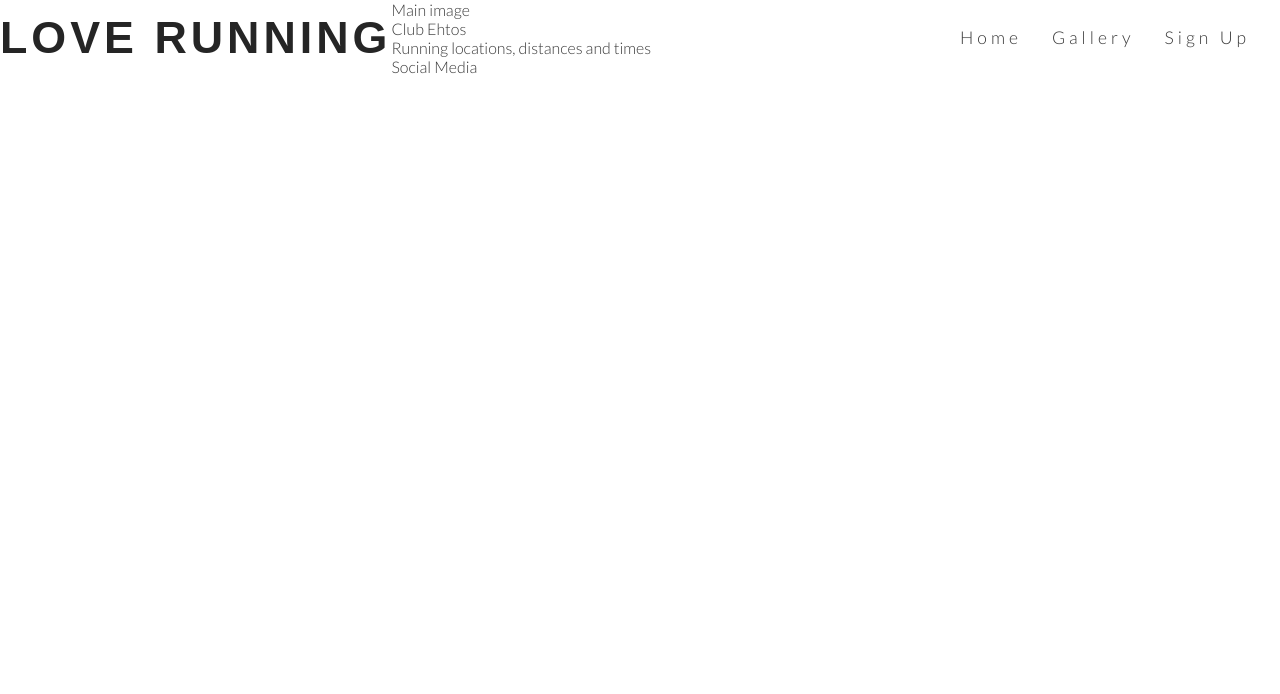
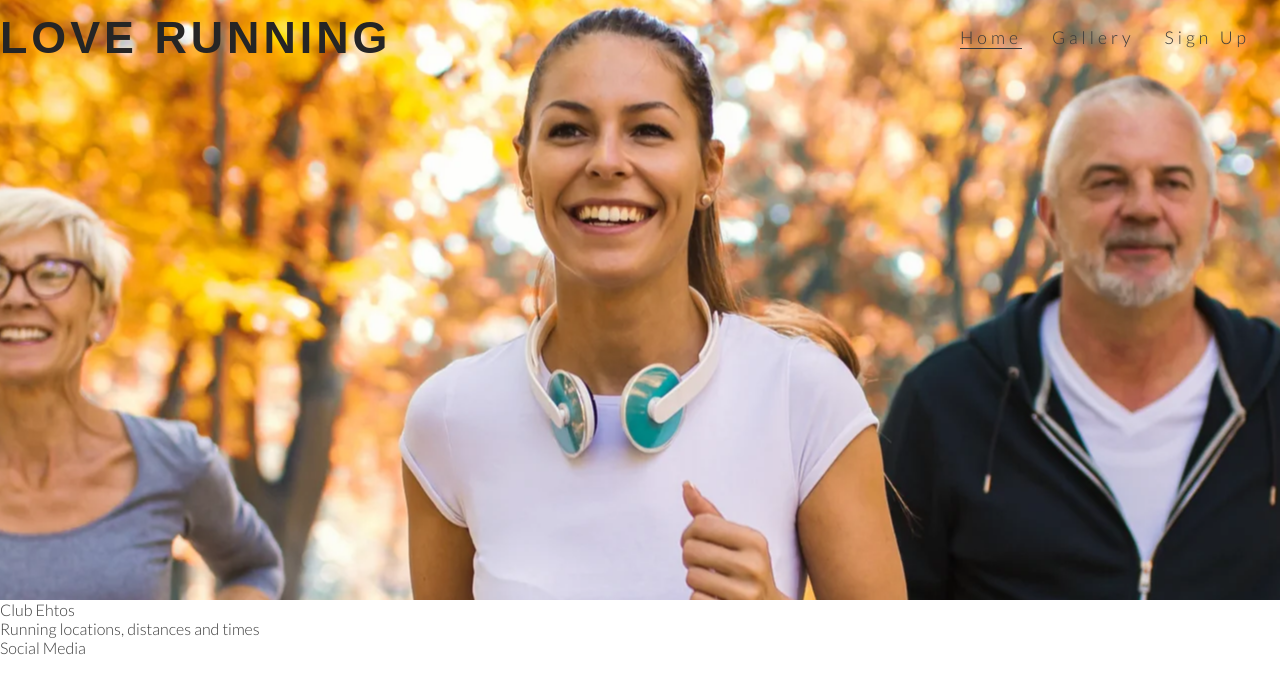
Before and after one commit to Bodeode1/Love-Running, a plain HTML site: page index.html in a window 1280 px wide. Drawn offline with Linux system fonts and the light colour scheme.

Commit message:
Add the background image to the hero section and set the overfow property

```diff
--- a/assets/css/style.css
+++ b/assets/css/style.css
@@ -52,3 +52,17 @@ h2 {
 .active {
     border-bottom: 1px solid #3a3a3a;
 }
+#
+/*hero image */
+#hero-outer {
+height: 600px;
+width: 100%;
+overflow: hidden;
+}
+
+#hero-image {
+height: 600px;
+width: 100%;
+background: url('../images/hero-image.webp')
+ no-repeat center center;
+}
--- a/index.html
+++ b/index.html
@@ -23,13 +23,13 @@
                 <a href="#">Gallery</a>
             </li>
             <li>
-                <a href="#">Home</a>
+                <a href="#" class="active">Home</a>
             </li>
             </ul>
         </nav>
     </header>
-    <section>
-        Main image
+    <section id="hero-outer">
+        <div id="hero-image"></div>
     </section>
     <section>
         Club Ehtos
```
Also changed, not shown: assets/images/hero-image.webp (added).
